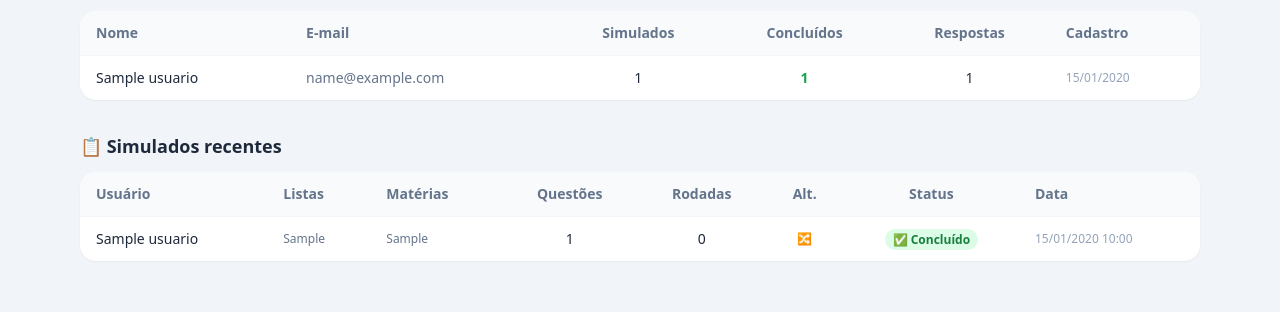
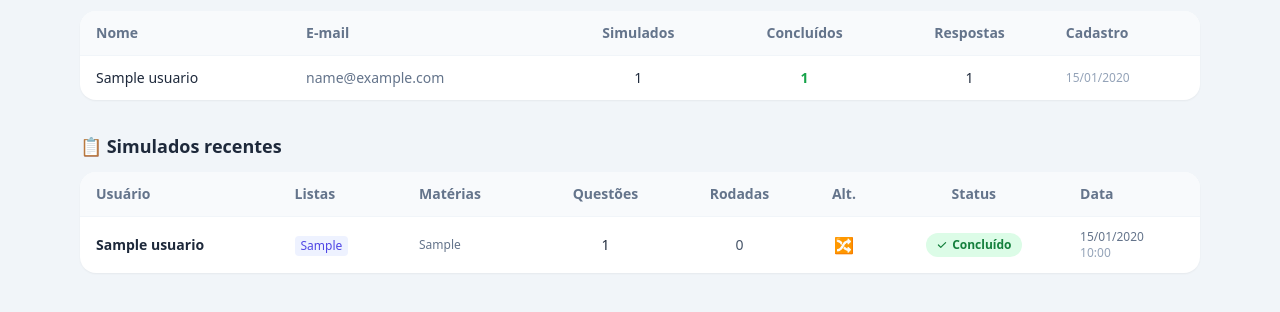
Before and after one commit to leobartolo/simuladoph, a Flask app: page /admin/dashboard in a window 1280 px wide. Shown: the part 245-557 px from the top of the page. Run offline with Flask 3, Linux system fonts and the light colour scheme; a user stored in the database is signed in; tables that the repository leaves empty hold one stand-in row (values such as "Sample post"); some libraries are stand-ins or nearby versions.

Commit message:
admin: reformata tabela de simulados recentes
- Listas como badges coloridos
- Status com ícone SVG, sem quebra de linha
- Data em duas linhas (dia e hora separados)
- Alt. mostra badge "Fixa" quando não embaralha
- whitespace-nowrap + overflow-x-auto na tabela

Co-Authored-By: Claude Sonnet 4.6 <noreply@anthropic.com>

```diff
--- a/templates/admin_dashboard.html
+++ b/templates/admin_dashboard.html
@@ -69,8 +69,8 @@
 
     <!-- Simulados recentes -->
     <h2 class="text-lg font-bold mb-3">📋 Simulados recentes</h2>
-    <div class="bg-white rounded-2xl shadow-sm overflow-hidden">
-      <table class="w-full text-sm">
+    <div class="bg-white rounded-2xl shadow-sm overflow-x-auto">
+      <table class="w-full text-sm whitespace-nowrap">
         <thead class="bg-slate-50 border-b border-slate-100">
           <tr>
             <th class="text-left px-4 py-3 font-semibold text-slate-500">Usuário</th>
@@ -83,29 +83,42 @@
             <th class="text-left px-4 py-3 font-semibold text-slate-500">Data</th>
           </tr>
         </thead>
-        <tbody class="divide-y divide-slate-50">
+        <tbody class="divide-y divide-slate-100">
           {% for s in simulados %}
-          <tr class="hover:bg-slate-50">
-            <td class="px-4 py-3 font-medium">{{ s.usuario.nome }}</td>
-            <td class="px-4 py-3 text-slate-500 text-xs">{{ s.listas }}</td>
-            <td class="px-4 py-3 text-slate-500 text-xs">{{ s.disciplinas }}</td>
-            <td class="px-4 py-3 text-center">{{ s.itens|length }}</td>
-            <td class="px-4 py-3 text-center">{{ s.rodada_atual - 1 }}</td>
-            <td class="px-4 py-3 text-center text-xs">
+          <tr class="hover:bg-slate-50 transition-colors">
+            <td class="px-4 py-3 font-semibold">{{ s.usuario.nome }}</td>
+            <td class="px-4 py-3">
+              {% for lista in s.listas.split(',') %}
+              <span class="inline-block bg-indigo-50 text-indigo-600 text-xs font-medium px-1.5 py-0.5 rounded mr-0.5">{{ lista }}</span>
+              {% endfor %}
+            </td>
+            <td class="px-4 py-3 text-slate-500 text-xs">{{ s.disciplinas.replace(',', ' · ') }}</td>
+            <td class="px-4 py-3 text-center font-medium">{{ s.itens|length }}</td>
+            <td class="px-4 py-3 text-center text-slate-600">{{ s.rodada_atual - 1 }}</td>
+            <td class="px-4 py-3 text-center">
               {% if s.embaralhar_alternativas %}
-                <span title="Alternativas embaralhadas">🔀</span>
+                <span class="text-base" title="Alternativas embaralhadas">🔀</span>
               {% else %}
-                <span class="text-slate-300" title="Alternativas fixas">—</span>
+                <span class="text-xs font-medium text-slate-400 bg-slate-100 px-2 py-0.5 rounded-full" title="Alternativas fixas">Fixa</span>
               {% endif %}
             </td>
             <td class="px-4 py-3 text-center">
               {% if s.encerrado_em %}
-                <span class="bg-green-100 text-green-700 text-xs font-semibold px-2 py-0.5 rounded-full">✅ Concluído</span>
+                <span class="inline-flex items-center gap-1 bg-green-100 text-green-700 text-xs font-semibold px-2.5 py-1 rounded-full">
+                  <svg class="w-3 h-3" fill="currentColor" viewBox="0 0 20 20"><path fill-rule="evenodd" d="M16.707 5.293a1 1 0 010 1.414l-8 8a1 1 0 01-1.414 0l-4-4a1 1 0 011.414-1.414L8 12.586l7.293-7.293a1 1 0 011.414 0z" clip-rule="evenodd"/></svg>
+                  Concluído
+                </span>
               {% else %}
-                <span class="bg-indigo-100 text-indigo-700 text-xs font-semibold px-2 py-0.5 rounded-full">🔄 Em andamento</span>
+                <span class="inline-flex items-center gap-1 bg-amber-100 text-amber-700 text-xs font-semibold px-2.5 py-1 rounded-full">
+                  <svg class="w-3 h-3 animate-spin" fill="none" viewBox="0 0 24 24"><circle class="opacity-25" cx="12" cy="12" r="10" stroke="currentColor" stroke-width="4"/><path class="opacity-75" fill="currentColor" d="M4 12a8 8 0 018-8v4l3-3-3-3v4a8 8 0 00-8 8h4z"/></svg>
+                  Em andamento
+                </span>
               {% endif %}
             </td>
-            <td class="px-4 py-3 text-slate-400 text-xs">{{ s.criado_em.strftime('%d/%m/%Y %H:%M') }}</td>
+            <td class="px-4 py-3 text-slate-500 text-xs">
+              <div>{{ s.criado_em.strftime('%d/%m/%Y') }}</div>
+              <div class="text-slate-400">{{ s.criado_em.strftime('%H:%M') }}</div>
+            </td>
           </tr>
           {% endfor %}
         </tbody>
```
